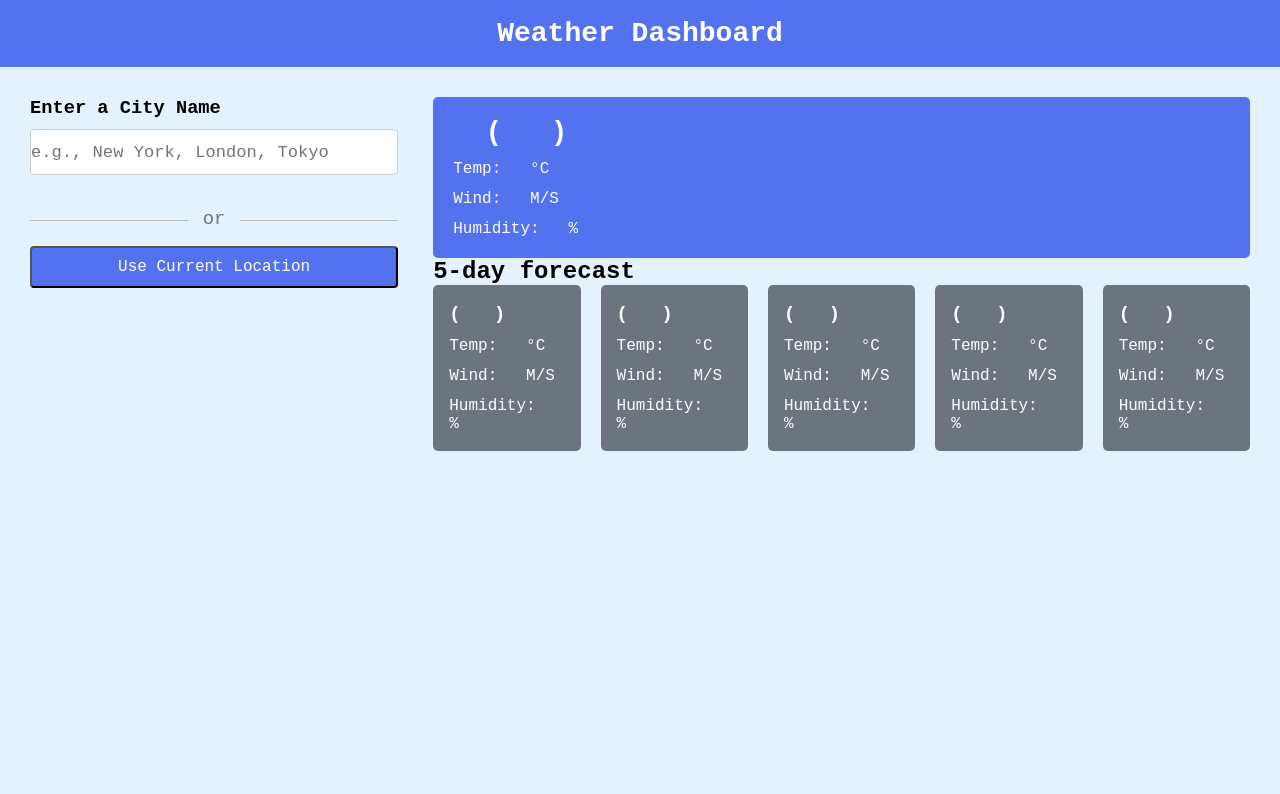
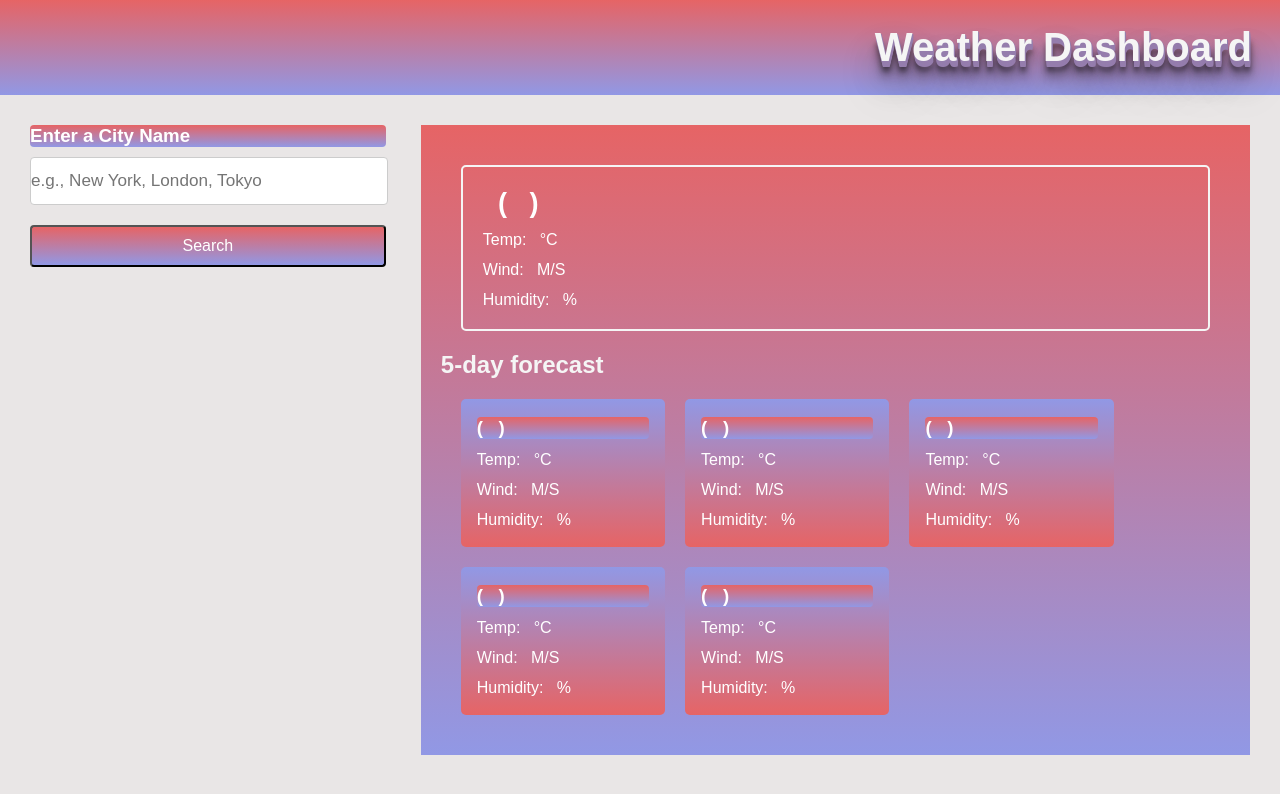
Before and after one commit to rhiannawilson/Weather-Dashboard, a plain HTML site: page index copy.html in a window 1280 px wide. Drawn offline with Linux system fonts and the light colour scheme.

Commit message:
changes made to css styling

```diff
--- a/assets/css/style copy.css
+++ b/assets/css/style copy.css
@@ -1,19 +1,37 @@
 * {
     margin: 0;
     padding: 0;
-    box-sizing: border-box;
-    font-family: 'Courier New', Courier, monospace;
 }
 
 body {
-    background: #e3f2fd;
+    box-sizing: border-box;
+    font-family: 'Raleway', sans-serif, serif;
+    height: 100vh;
+    background-color: rgb(233, 230, 230);
+    color: whitesmoke;
+    border-radius: 4px;
+  }
+
+.navBar {
+    color: whitesmoke;
+    background: linear-gradient(#e66465, #9198e5);
+    text-align: right;
 }
+
 h1 {
-    color: #fff;
-    padding: 18px 0;
-    text-align: center;
-    font-size: 1.75rem;
-    background: #5372F0;
+    padding: 25px 28px;
+    text-shadow: 1px 1px 0px #957dad,
+    1px 2px 0px #957dad,
+    1px 3px 0px #957dad,
+    1px 4px 0px #957dad,
+    1px 5px 0px #957dad,
+    1px 6px 0px #957dad,
+    1px 10px 5px rgba(16, 16, 16, 0.5),
+    1px 15px 10px rgba(16, 16, 16, 0.4),
+    1px 20px 30px rgba(16, 16, 16, 0.3),
+    1px 25px 50px rgba(16, 16, 16, 0.2);
+    font-weight: 600;
+    font-size: 40px;
 }
 
 .container {
@@ -30,30 +48,12 @@ h1 {
     width: 100%;
     height: 46px;
     outline: none;
-    padding 0 17px;
+    padding: 5 17px;
     margin: 10px 0 20px 0;
     font-size: 1.07rem;
     border-radius: 4px;
     border: 1px solid #ccc
-}
 
-.weather-input .separator {
-    height: 1px;
-    width: 100%;
-    margin: 25px 0;
-    background: #bbb;
-    display: flex;
-    align-items: center;
-    justify-content: center;
-}
-
-.weather-input .separator::before {
-    content: "or";
-    color:#6C757D;
-    font-size: 1.18rem;
-    padding: 0 15px;
-    margin-top: -4px;
-    background: #E3F2FD;
 }
 
 .weather-input button {
@@ -64,26 +64,35 @@ h1 {
     color:#fff;
     font-size: 1rem;
     border-radius: 4px;
-    background: #5372F0;
-
+    background: linear-gradient(#e66465, #9198e5);
 }
 
 .weather-input .location-btn {
     background: #6C757D;
+    background-color: #f5f5f5;
+}
+
+h3{
+    background: linear-gradient(#e66465, #9198e5);
+    color: white;
+    border-radius: 4px;
+
 }
 
 .weather-data {
     width: 100%;
+    background: linear-gradient(#e66465, #9198e5);
+    padding: 20px;
 }
 
 .current-weather {
     color: #fff;
-    background:#5372F0;
     padding: 20px 70px 20px 20px;
-    background: #5372F0;
     border-radius: 5px;
     display: flex;
     justify-content: space-between;
+    border: 2px solid whitesmoke;
+    margin: 20px;
 }
 
 .current-weather h2 {
@@ -92,7 +101,7 @@ h1 {
 
 .weather-data h4 {
     font-size: 1rem;
-    margin-top:12px;
+    margin-top: 12px;
     font-weight: 500;
 }
 
@@ -118,6 +127,7 @@ h1 {
 .weather-cards {
     display: flex;
     gap: 20px;
+    margin: 20px;
 }
 
 .weather-cards .card {
@@ -125,7 +135,7 @@ h1 {
     color: #fff;
     padding: 18px 16px;
     border-radius: 5px;
-    background: #6C757D;
+    background: linear-gradient(#9198e5, #e66465);
     width: calc(100% / 5);
 }
 
@@ -134,7 +144,7 @@ h1 {
     margin: 5px 0 -12px 0;
 }
 
-@media (max-width 1400px) {
+@media (max-width: 1400px) {
     .weather-data .current-weather {
         padding: 20px;
         }
@@ -146,12 +156,12 @@ h1 {
         }
 }
 
-@media (max-width 1200px) {
+@media (max-width: 1200px) {
     .weather-cards .card {
         width: calc(100% / 3 - 15px);
     }
 }
-@media (max-width 950px) {
+@media (max-width: 950px) {
     .weather-input {
         width: 450px;
     }
@@ -160,12 +170,12 @@ h1 {
     }
 }
 
-@media (max-width 750px) {
+@media (max-width: 750px) {
     .container {
         flex-wrap: wrap;
         padding: 15px;
     }
 .weather-input {
-    width:100%;
+    width: 100%;
 }
 }
--- a/assets/css/style.css
+++ /dev/null
@@ -1,99 +0,0 @@
-* {
-    margin: 0;
-    padding: 0;
-}
-
-body {
-    box-sizing: border-box;
-    font-family: 'Raleway', sans-serif, serif;
-    height: 100vh;
-    background-color: rgb(233, 230, 230);
-  }
-
-
-.navBar {
-    color: white;
-    background: linear-gradient(#e66465, #9198e5);
-    text-align: right;
-}
-
-/* h1 {
-    padding: 8px 25px;
-} */
-/*
-main {
-    display: flex;
-}
-
-#weather-container {
-    background-color: lightblue;
-    padding: 10%;
-}
-
-#city-searchbtn {
-    background-color: blueviolet;
-    color: white;
-    width: 100%;
-}
-
-.btn {
-    padding: 5px 10px;
-    display: flex;
-    flex-direction: column;
-    justify-content: space-around;
-}
-#deleteBtn {
-    background-color: rgb(255, 242, 192);
-    color: red;
-    width: 100%;
-}
-.topResult {
-    background-color: pink;
-} */
-
-
-
-/* our media querys to handle when the page is too small and data does not fit. */
-/* @media screen and (max-width: 1450px) {
-    #repo-table {
-        display: flex;
-        flex-direction: column;
-        max-width: 300px;
-    }
-}
-
-@media screen and (max-width: 600px) {
-    h1 {
-        font-size: 16px;
-    }
-} */
-
-/* NOTES NOTES NOTES NOTES NOTES NOTES
-class="navBar"
-<h1>Weather Dashboard
-
-<main>
-<section class="searchArea">
-<div>
-<h4>Search for a city:</h4>
-<form>
-<input type="text" id="cityInput" placeholder="Enter your City Here..."><br><br>
-<button class="btn btn-danger" type="submit" id="citySearchBtn">Search</button>
-
-<!-- We place the delete button in a different section so that we wont have to keep reloading it each time we generate the history buttons. -->
-<div class="btn-group" role="group" aria-label="Search history" id="searchHistory"></div>
-<button type="button" class="btn btn-danger col" id="deleteBtn">Delete Search History</button>
-
-
-<!-- Top Results of Weather forecaset TODAY'S result -->
-<section class="topResult">
-<div id="currentWeather"></div>
-
-<!-- 2nd section of the 5-day Results -->
-
-<section class="remainingRslts flex-row justify-center align-center col-auto p-4 bg-light">
-<div class="text-center pt-4">
-<table class="card-body table mx-auto my-4">
-<th><p class="my-4">5-Day Forecast:</p>
-<tbody id="repo-table" class="mx-auto text-center">
- */
--- a/assets/js/script copy.js
+++ b/assets/js/script copy.js
@@ -21,14 +21,14 @@ const createWeatherCard = (cityName, weatherItem, index) => {
           <h4>Humidity: ${weatherItem.main.humidity}%</h4>
         </div>
         <div class="icon">
-          <img src="https://openweathermap.org/img/wn${weatherItem.weather[0].icon}@4x.png" alt="weather-icon">
+          <img src="http://openweathermap.org/img/wn/${weatherItem.weather[0].icon}@4x.png" alt="weather-icon">
           <h4>${weatherItem.weather[0].description}</h4>
    </div>`;
   } else { // HTML for the 5 day weather forecast cards
     return `
     <li class="card">
       <h3>(${weatherItem.dt_txt.split(" ")[0]})</h3>
-      <img src="https://openweathermap.org/img/wn${weatherItem.weather[0].icon}@2x.png" alt="weather-icon">
+      <img src="http://openweathermap.org/img/wn/${weatherItem.weather[0].icon}@2x.png" alt="weather-icon">
       <h4>Temp: ${(weatherItem.main.temp - 273.15).toFixed(2)}°C</h4>
       <h4>Wind: ${weatherItem.wind.speed} M/S</h4>
       <h4>Humidity: ${weatherItem.main.humidity}%</h4>
--- a/index copy.html
+++ b/index copy.html
@@ -9,13 +9,19 @@
 </head>
 
 <body>
+
+  <header>
+    <nav class="navBar">
       <h1>Weather Dashboard</h1>
+    </nav>
+  </header>
+
   <div class="container">
     <div class="weather-input">
       <h3>Enter a City Name</h3>
       <input class="city-input" type="text" placeholder="e.g., New York, London, Tokyo">
-      <div class="separator"></div>
-      <button class="search-btn">Use Current Location</button>
+      <!-- <div class="separator"></div> -->
+      <button class="search-btn">Search</button>
     </div>
     <div class="weather-data">
       <div class="current-weather">
@@ -25,8 +31,10 @@
           <h4>Wind: &nbsp; M/S</h4>
           <h4>Humidity: &nbsp; %</h4>
         </div>
+      </div>
 
-      </div>
+
+      <!-- 5-days forecast display  -->
       <div class="days-forecast"></div>
       <h2>5-day forecast</h2>
       <ul class="weather-cards">
@@ -69,8 +77,3 @@
 </body>
 
 </html>
-<!--
-//    <div class="icon">
-  <img src="https://openweathermap.org/img/wn10d@4x.png" alt="weather-icon">
-  <h4>Moderate Rain</h4>
-</div> -->
```
Also changed, not shown: assets/js/script.js (deleted, +0 -104 lines), index.html (deleted, +0 -71 lines).
